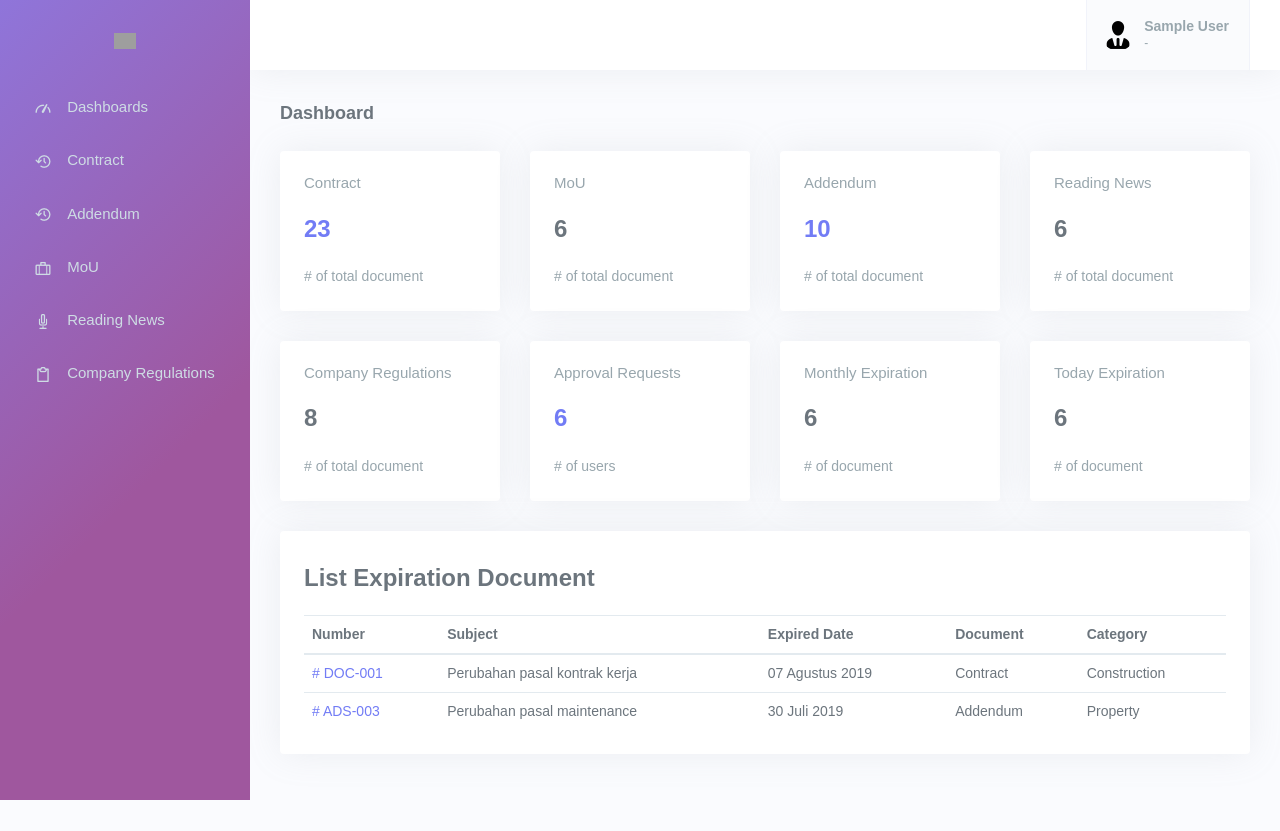
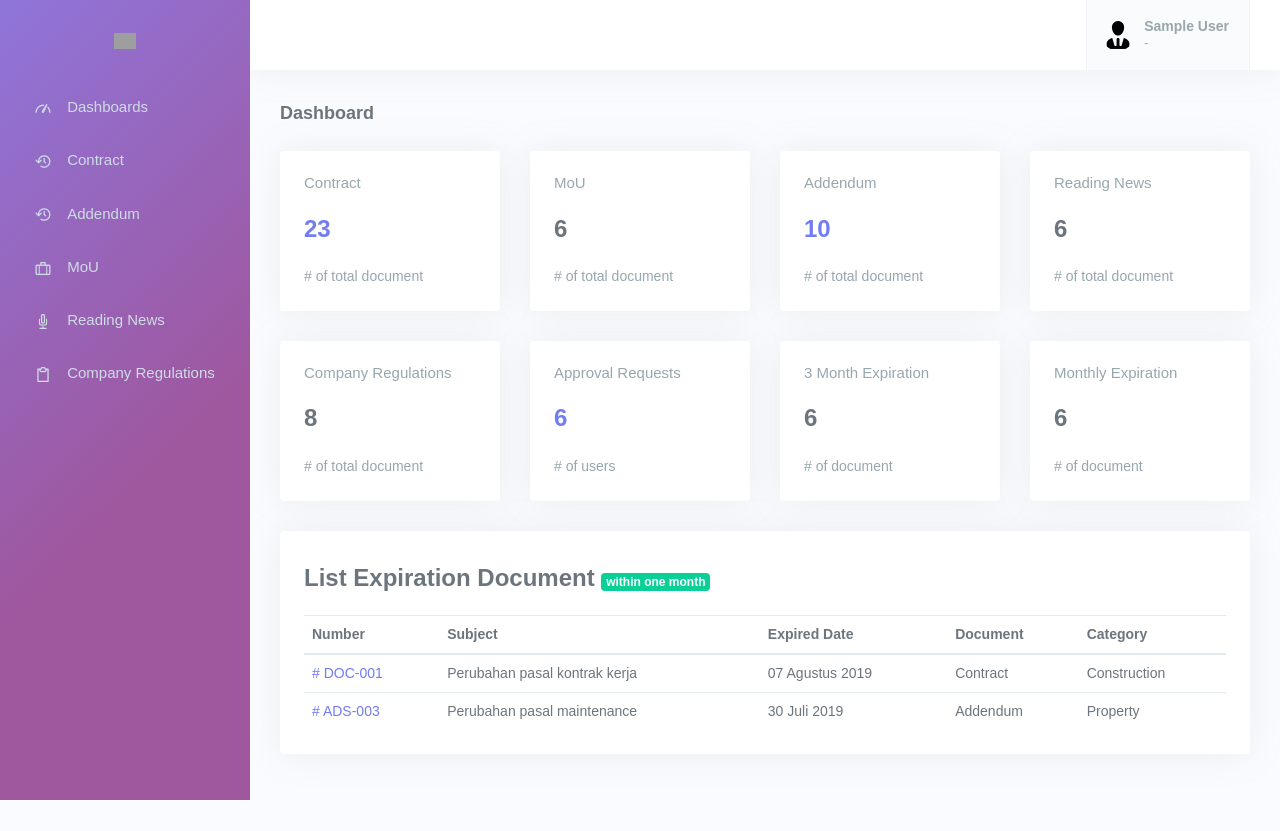
Before and after one commit to simonnicholov/document_management, a Django app: page /dashboard/legal in a window 1280 px wide. Shown: the top 831 px of the page. Run offline with Django 3.2, Linux system fonts and the light colour scheme; the visitor is signed in with stand-in values (Sample User, id 1); style sheets or scripts are compiled from the project's sources; some libraries are stand-ins or nearby versions; some web fonts are replaced; grey boxes are pictures that could not be loaded.

Commit message:
new display for legal dashboard

```diff
--- a/static_files/scss/style.scss
+++ b/static_files/scss/style.scss
@@ -68,3 +68,13 @@ ul.errorlist {
     position: relative;
     bottom: 4px;;
 }
+
+h3 small {
+    position: relative;
+    top: 0px;
+    bottom: 0px;
+
+    &.badge {
+        font-size: 12px;
+    }
+}
--- a/templates/dashboard_legal.html
+++ b/templates/dashboard_legal.html
@@ -119,7 +119,7 @@
                         <div class="float-right">
                             <i class="mdi mdi-currency-usd widget-icon"></i>
                         </div>
-                        <h5 class="text-muted font-weight-normal mt-0" title="monthlyexpiration">Monthly Expiration</h5>
+                        <h5 class="text-muted font-weight-normal mt-0" title="monthlyexpiration">3 Month Expiration</h5>
                         <h3 class="mt-3 mb-3">6</h3>
                         <p class="mb-0 text-muted">
                             <span class="text-nowrap"># of document</span>
@@ -133,7 +133,7 @@
                         <div class="float-right">
                             <i class="mdi mdi-currency-usd widget-icon"></i>
                         </div>
-                        <h5 class="text-muted font-weight-normal mt-0" title="todayexpiration">Today Expiration</h5>
+                        <h5 class="text-muted font-weight-normal mt-0" title="todayexpiration">Monthly Expiration</h5>
                         <h3 class="mt-3 mb-3">6</h3>
                         <p class="mb-0 text-muted">
                             <span class="text-nowrap"># of document</span>
@@ -147,7 +147,7 @@
             <div class="col-12">
                 <div class="card">
                     <div class="card-body">
-                        <h3 class="mb-3">List Expiration Document </h3>
+                        <h3 class="mb-3">List Expiration Document <small class="badge badge-success">within one month</small></h3>
                         <div class="table-responsive-sm">
                             <table class="table table-sm table-hover table-centered mb-0">
                                 <thead>
```
